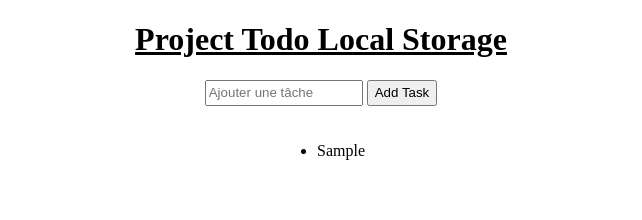
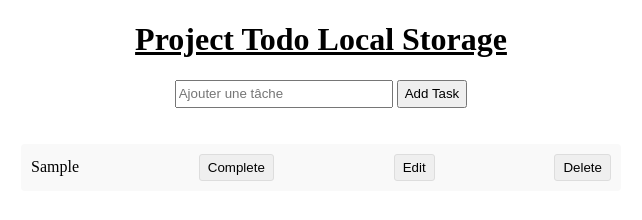
Before and after one commit to moonspark78/Todo-LocalStorage, a plain HTML site: page index.html in a window 1280 px wide. Both pictures are taken after typing "Sample" into the empty fields and a click on the button "Add Task". Shown: the whole page, without its empty margins (319-961 px from the left). Drawn offline with Linux system fonts and the light colour scheme.

Commit message:
📈 working on the js  📈

```diff
--- a/script.js
+++ b/script.js
@@ -9,6 +9,20 @@ const tasksList = document.getElementById("tasksList");
 // Ajoute un écouteur d'événement au bouton "Add Task" pour détecter les clics
 addBtn.addEventListener('click', addTask);
 
+function saveTasks(){
+    const task = [];
+
+    document.querySelectorAll('#tasksList li').forEach(li => {
+        tasksList.push({
+            text: li.querySelector('span').textContent,
+            completed: li.querySelector('span').style.textDecoration === 'line-through'
+        })
+    })
+
+    //sauvegarde dans local
+
+}
+
 
 // Fonction qui ajoute une tâche à la liste
 function addTask() {
@@ -19,7 +33,36 @@ function addTask() {
         // Crée un nouvel élément <li> pour afficher la tâche
         const li = document.createElement("li");
         // Définit le texte de l'élément <li> avec la valeur de l'input
-        li.textContent = taskText;
+        // Créer un span pour le texte de la tâche
+        const span = document.createElement("span");
+        span.textContent = taskText;
+
+        const completeBtn = document.createElement("button");
+        completeBtn.textContent = "Complete";
+        completeBtn.addEventListener("click", function() {
+            span.style.textDecoration = "line-through";
+        });
+
+
+        const editBtn = document.createElement("button");
+        editBtn.textContent = "Edit";
+
+
+        const deleteBtn = document.createElement("button");
+        deleteBtn.textContent = "Delete";
+        deleteBtn.addEventListener("click", function() {
+            tasksList.removeChild(li);
+        });
+
+        li.appendChild(span);
+        li.appendChild(completeBtn);
+        li.appendChild(editBtn);
+        li.appendChild(deleteBtn);
+
+
+
+
+
         // Ajoute l'élément <li> à la liste <ul> (affichage de la tâche)
         tasksList.appendChild(li);
         // Réinitialise l'input pour le vider après l'ajout de la tâche
--- a/style.css
+++ b/style.css
@@ -10,8 +10,8 @@ h1{
 }
 
 input{
-    width: 150px;
-    height: 20px;
+    width: 210px;
+    height: 22px;
     margin-right: 4px;
 }
 
@@ -20,3 +20,28 @@ input{
     display: flex;
     justify-content: center;
 }
+
+ul {
+    padding: 0;
+    width: 80%;
+    max-width: 600px;
+}
+
+li {
+    display: flex;
+    justify-content: space-between; /* Crée l'espace entre le texte et les boutons */
+    align-items: center;
+    padding: 10px;
+    margin-bottom: 8px;
+    background-color: #f9f9f9;
+    border-radius: 4px;
+}
+
+
+li button {
+    margin-left: 2px; /* Ajoute un peu d'espace entre les boutons */
+    padding: 5px 8px;
+    cursor: pointer;
+    border-radius: 3px;
+    border: 1px solid #ddd;
+}
```
